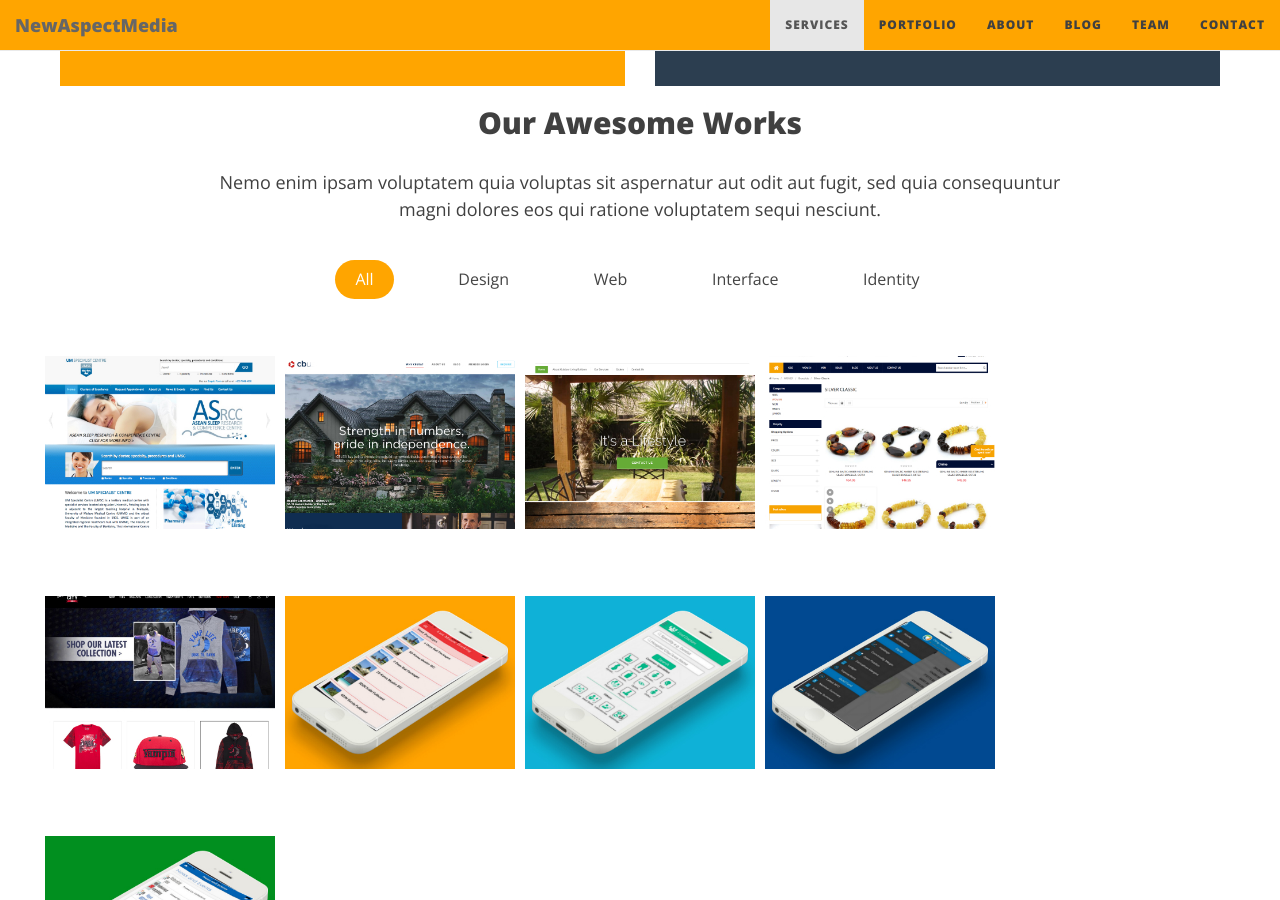
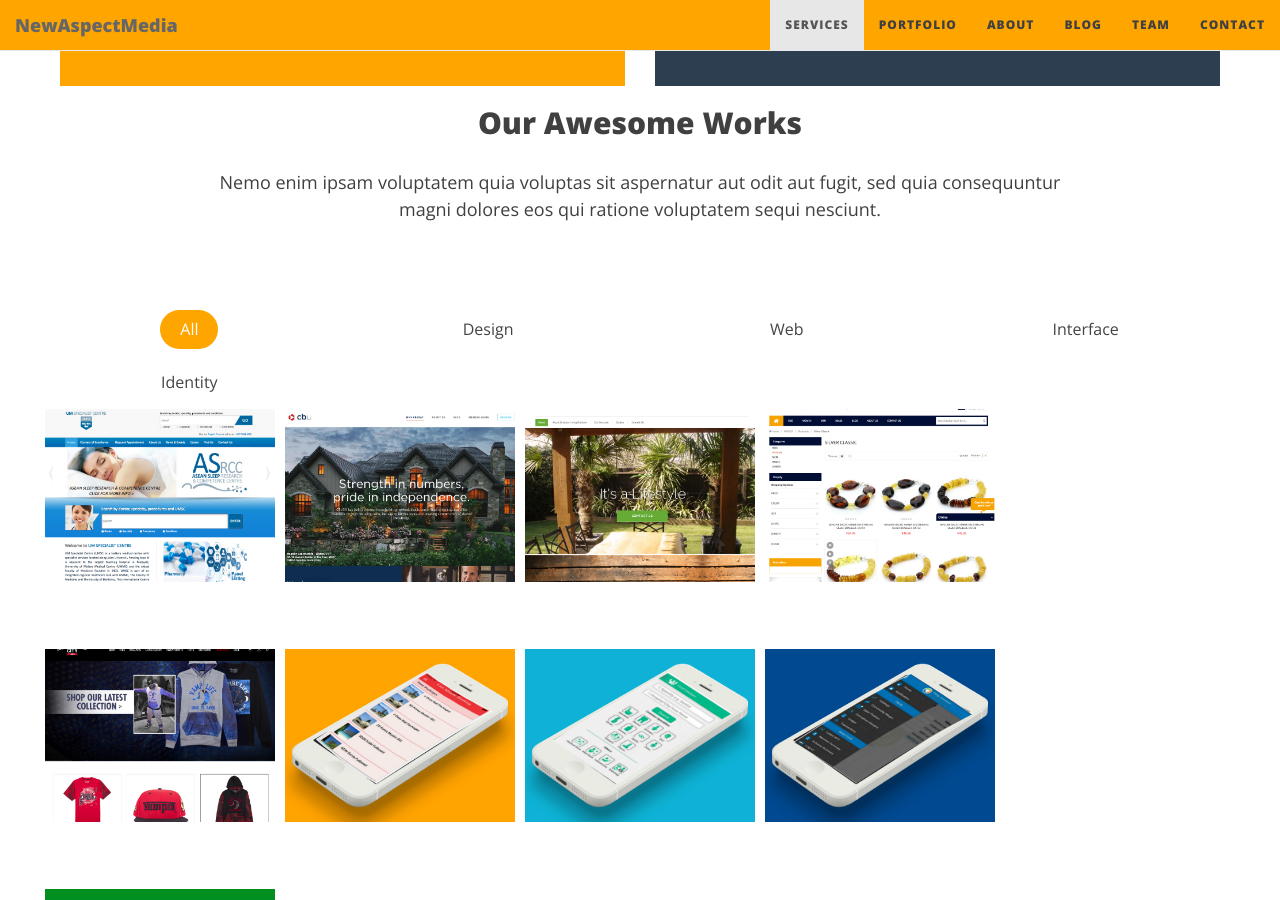
Before and after one commit to newmedia77/appxnam, a Jekyll site: the page built from index.html, in a window 1280 px wide and 900 px high, scrolled down 2818 px. Built offline with Jekyll 4.4.1, drawn with Linux system fonts in a browser that asks for light colours; nearby versions of some CDN libraries; the list of posts is cut into pages by our own code.

Commit message:
andreas
add li col-xs-3 to portfolio

```diff
--- a/index.html
+++ b/index.html
@@ -267,11 +267,11 @@ subtitle: Hire Web Developer &amp; SEO Specialist in London
 
             <div class="portfolio-container text-center">
                 <ul id="filter" class="list-inline">
-                    <li><a class="active" data-group="all">All</a></li>
-                    <li><a href="#" data-group="design">Design</a></li>
-                    <li><a href="#"data-group="web">Web</a></li>
-                    <li><a href="#" data-group="interface">Interface</a></li>
-                    <li><a href="#" data-group="identety">Identity</a></li>
+                    <li class="col-xs-3"><a class="active" data-group="all">All</a></li>
+                    <li class="col-xs-3"><a href="#" data-group="design">Design</a></li>
+                    <li class="col-xs-3"><a href="#"data-group="web">Web</a></li>
+                    <li class="col-xs-3"><a href="#" data-group="interface">Interface</a></li>
+                    <li class="col-xs-3"><a href="#" data-group="identety">Identity</a></li>
                 </ul>
 
                 <div id="grid">
```
